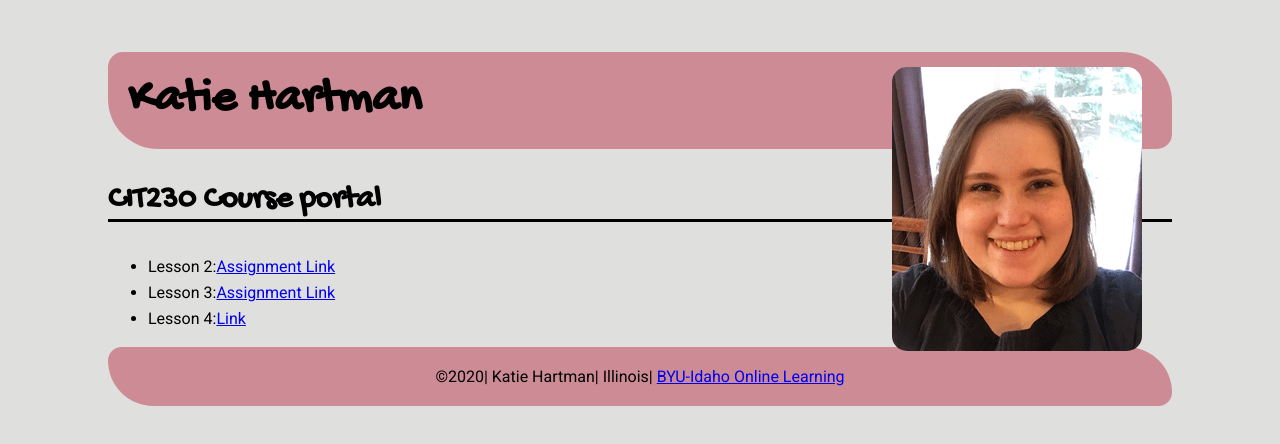
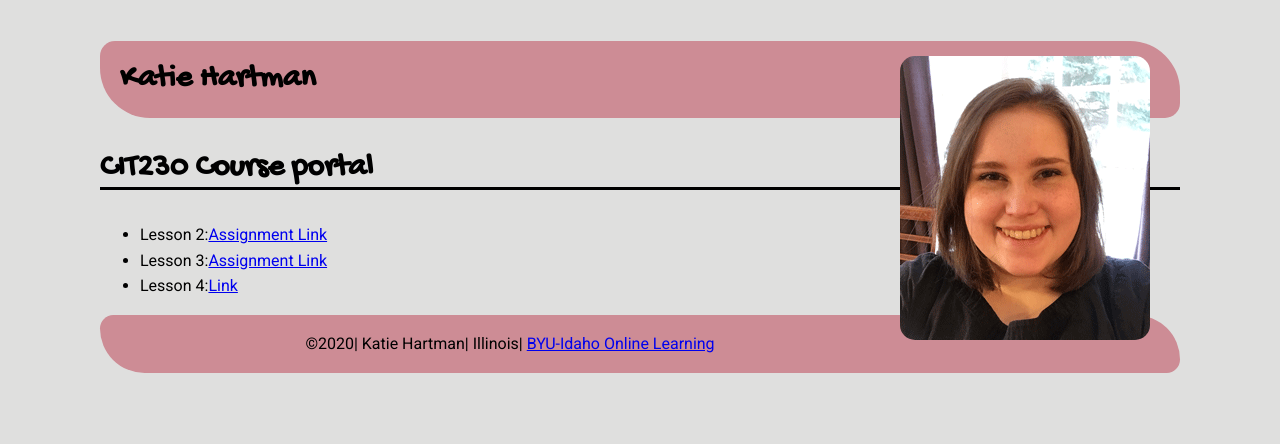
Before and after one commit to KThrtmn/KThrtmn.github.io, a plain HTML site: page html/index.html in a window 1280 px wide. Drawn offline with nearby package versions, Linux system fonts and the light colour scheme.

Commit message:
normalized css

```diff
--- a/html/index.html
+++ b/html/index.html
@@ -7,11 +7,12 @@
     <title>CIT 230 portal</title>
 
     <link href="/css/portal.css" type="text/css" rel="stylesheet"/>
+    <link rel="stylesheet" href="/css/normalize.css">
 </head>
 
 <body>
     <div>
-        <img id="me" src="../img/me-250.png" alt="myself">
+        <img id="me" src="/img/me-250.png" alt="myself">
     </div>
     <header>
 
```
